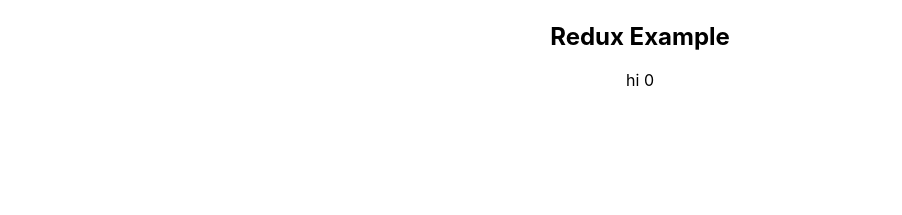
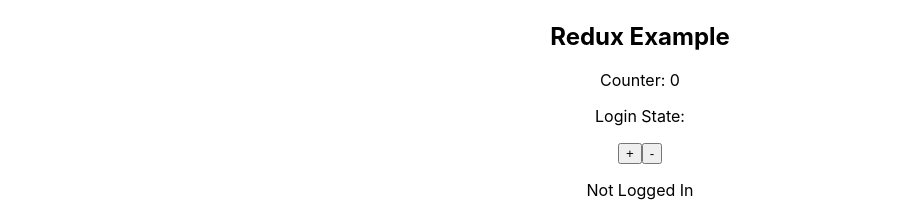
Before and after one commit to syrep/reactdemoapp, a React (Create React App) app: page / in a window 1280 px wide. Shown: the part 1785-2000 px from the top of the page, without its empty margins (0-902 px from the left). Before the commit the page ends 1891 px from the top, so only its background shows below. Built offline with nearby package versions, Linux system fonts and the light colour scheme; no server answers.

Commit message:
renamed selected user in Dynamic

```diff
--- a/src/DynamicPart/Dynamic.js
+++ b/src/DynamicPart/Dynamic.js
@@ -48,7 +48,7 @@
 
   /*below has the select method */
   selectDynUser() {
-		console.log(this.state.chosenDynUser); //this logs what is currently selected to console
+    //	console.log(this.state.chosenDynUser); //this logs what is currently selected to console
     //Please note that the state(chosenDynUser) is no longer an array, so it cannot be used to map and extract data
     return (
       <select
@@ -68,11 +68,11 @@
     // need to convert state to string or something, then use it to get the row from the array
     //console.log(dynuser[3].name); //this is how you log what you select the index of the object (to get the right array) and then select the array component required
 
-		const samegs = chosenDynUser.toString();
+    const choice = chosenDynUser.toString();
     //console.log("name:", { samegs });
 
     const moreInfoDynUser = dynuser
-			.filter((selectedUser) => selectedUser.name == samegs)
+      .filter((selectedUser) => selectedUser.name === choice)
       .map((filteredName) => (
         <p key={filteredName}>
           Name: {filteredName.name} <br /> Age: {filteredName.age} <br /> Video:{" "}
--- a/src/reduxpart/Redux.js
+++ b/src/reduxpart/Redux.js
@@ -1,5 +1,7 @@
 //apparently convention is lowercase folder names?
-import { useSelector } from "react-redux";
+import { useSelector, useDispatch } from "react-redux";
+import { increment, decrement } from "./actions/counterAction";
+import { login, logout } from "./actions/loginAction";
 
 //General workflow:
 // Store: stores the state
@@ -8,11 +10,25 @@
 // Dispatch: how you actually call the action you want to use
 
 export default function ReduxPart() {
-  const counter = useSelector((state) => state.counter);
+  const counterRedux = useSelector((state) => state.counter);
+  const loginRedux = useSelector((state) => state.login);
+  //need useSelector to actually grab global state redux data
 
+  const dispatch = useDispatch();
+  //need useDispatch as it lets us proceed with an action
+
+  //remember when calling the action, it is used like a function, so include the "()"
+
+  console.log(loginRedux);
   return (
     <div>
-      <p>hi {counter}</p>
+      <p>Counter: {counterRedux}</p>
+      <p>Login State: {loginRedux}</p>
+      <button onClick={() => dispatch(increment())}>+</button>
+      <button onClick={() => dispatch(decrement())}>-</button>
+      {loginRedux ? <p>Logged In</p> : <p>Not Logged In</p>}
+      <button onClick={() => dispatch(login())}>Login</button>
+      <button onClick={() => dispatch(logout())}>Logout</button>
     </div>
   );
 }
--- a/src/reduxpart/actions/counterAction.js
+++ b/src/reduxpart/actions/counterAction.js
@@ -0,0 +1,16 @@
+export const increment = () => {
+  return {
+    type: "Increment",
+  };
+};
+export const decrement = () => {
+  return {
+    type: "Decrement",
+  };
+};
+//these functions just give the type of actions a name that can be returned,
+// and this name is then checked by the reducer to see what to do
+
+//therefore the workflow is:
+// call dispatch(action) -> action file with name -> name in reducer ->
+// reducer function -> result
--- a/src/reduxpart/actions/loginAction.js
+++ b/src/reduxpart/actions/loginAction.js
@@ -0,0 +1,10 @@
+export const login = () => {
+  return {
+    type: "Login",
+  };
+};
+export const logout = () => {
+  return {
+    type: "Logout",
+  };
+};
```
Also changed, not shown: 1 other file (tests, documents, lock files or other folders). Lines whose indentation alone changed are shown as unchanged.
